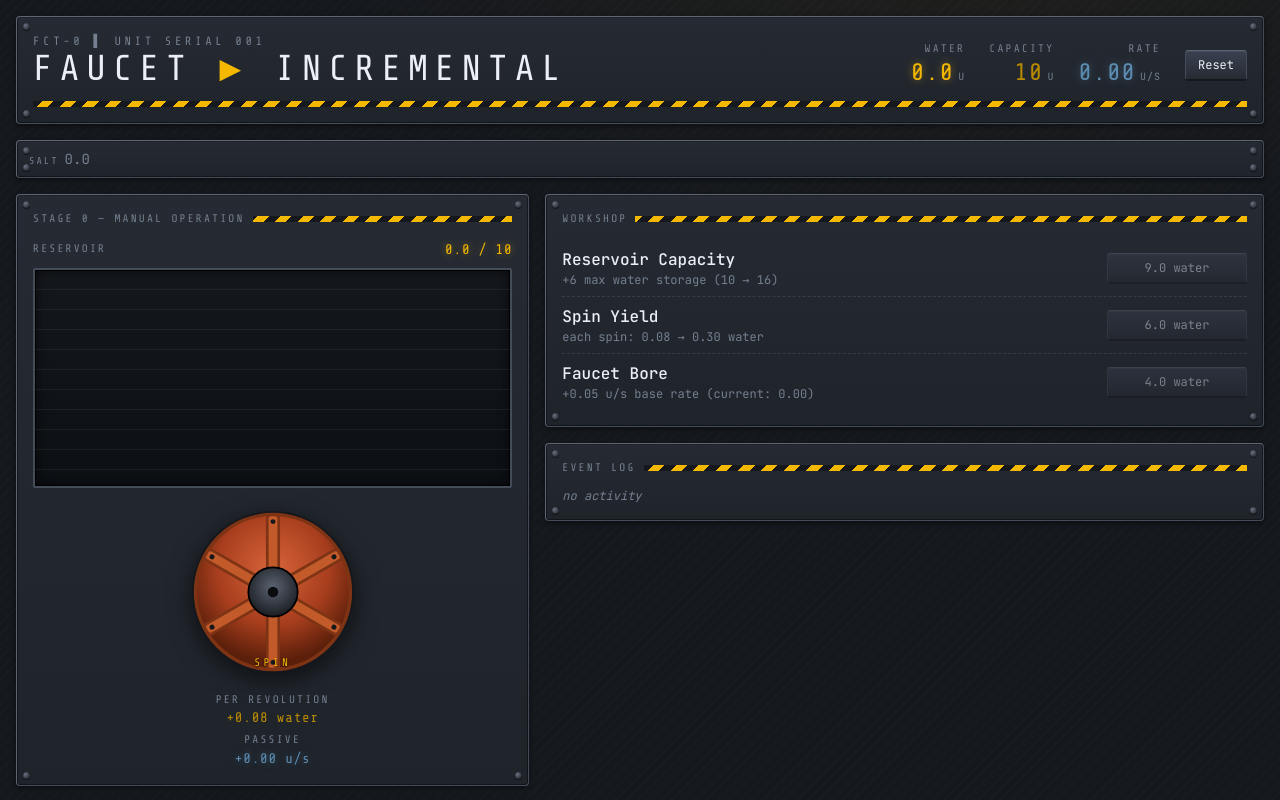
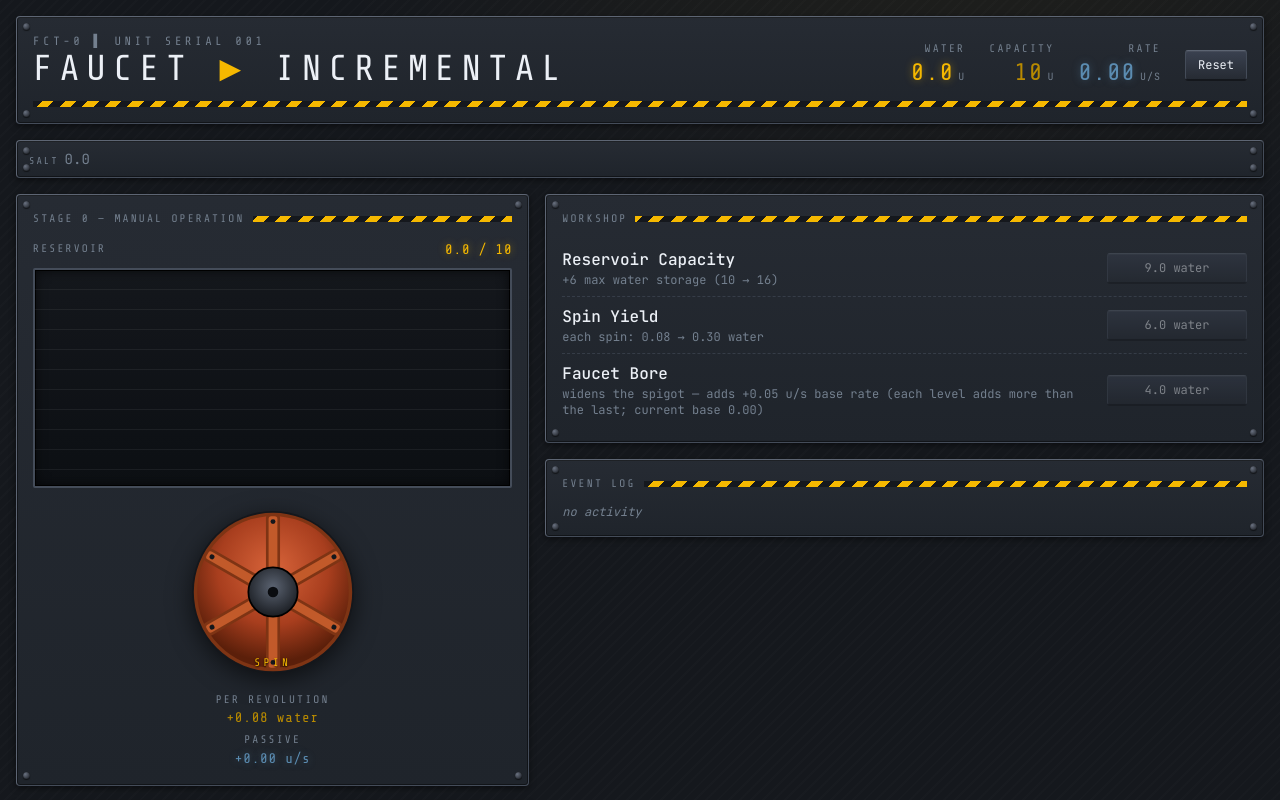
Before and after one commit to drewgifford/faucet-incremental, a React (Vite) app: page / in a window 1280 px wide. Shown: the top 800 px of the page. Built offline with nearby package versions, Linux system fonts and the light colour scheme.

Commit message:
fix bore upgrade

```diff
--- a/src/balance.ts
+++ b/src/balance.ts
@@ -17,7 +17,12 @@ export const SPIN_DECAY = 1200;
 // === Stage 0 — Faucet & wheel ===
 export const SPIN_GAIN_BASE = 0.08; // water per spin (lower → more clicking to start)
 export const SPIN_YIELD_INC = 0.22; // +per spinYield level
-export const FAUCET_INC = 0.05; // +u/s per faucet level
+// Faucet Bore widens the spigot. Per-level gain = FAUCET_INC × (1 + level × FAUCET_BORE_SCALING) —
+// every successive level adds *more* base flow than the one before it. Pressure
+// Regulator stays as the flat ×multiplier; the two upgrades occupy distinct
+// niches (ramping additive vs. flat multiplier).
+export const FAUCET_INC = 0.05;
+export const FAUCET_BORE_SCALING = 0.30;
 export const FAUCET_MULT_INC = 0.16; // ×multiplier per pressure-regulator level
 export const CAP_INC = 6;
 export const CAP_GROWTH_RATIO = 0.12;
@@ -333,12 +338,12 @@ export const MILESTONE = {
     boilersReq: 12, steamReq: 5000,
   },
   stage7: {
-    mineralsCost: 11000, steamCost: 60000,
-    depthReq: 6200, mineralsReq: 8000,
+    mineralsCost: 16000, steamCost: 90000,
+    depthReq: 9000, mineralsReq: 14000,
   },
   stage8: {
-    mineralsCost: 60000, lightningCost: 1900,
-    cloudsReq: 600, lightningReq: 1800,
+    mineralsCost: 90000, lightningCost: 2900,
+    cloudsReq: 850, lightningReq: 2700,
   },
 };
 
--- a/src/game.ts
+++ b/src/game.ts
@@ -166,6 +166,7 @@ import {
   SPIN_GAIN_BASE,
   SPIN_YIELD_INC,
   FAUCET_INC,
+  FAUCET_BORE_SCALING,
   FAUCET_MULT_INC,
   STAGE1_CAP_THRESHOLD,
   SALT_BYPRODUCT_RATIO,
@@ -1279,11 +1280,16 @@ export const upgrades: Upgrade[] = [
   {
     id: "faucet",
     name: "Faucet Bore",
-    desc: (s) =>
-      `+${FAUCET_INC.toFixed(2)} u/s base rate (current: ${fmt(s.faucetRate, 2)})`,
+    desc: (s) => {
+      const next = FAUCET_INC * (1 + s.faucetLevel * FAUCET_BORE_SCALING);
+      return `widens the spigot — adds +${fmt(next, 2)} u/s base rate (each level adds more than the last; current base ${fmt(s.faucetRate, 2)})`;
+    },
     cost: (s) => ({ water: faucetUpgradeCost(s.faucetLevel) }),
     effect: (s) => ({
-      faucetRate: round(s.faucetRate + FAUCET_INC, 3),
+      faucetRate: round(
+        s.faucetRate + FAUCET_INC * (1 + s.faucetLevel * FAUCET_BORE_SCALING),
+        3,
+      ),
       faucetLevel: s.faucetLevel + 1,
     }),
     visible: () => true,
```
